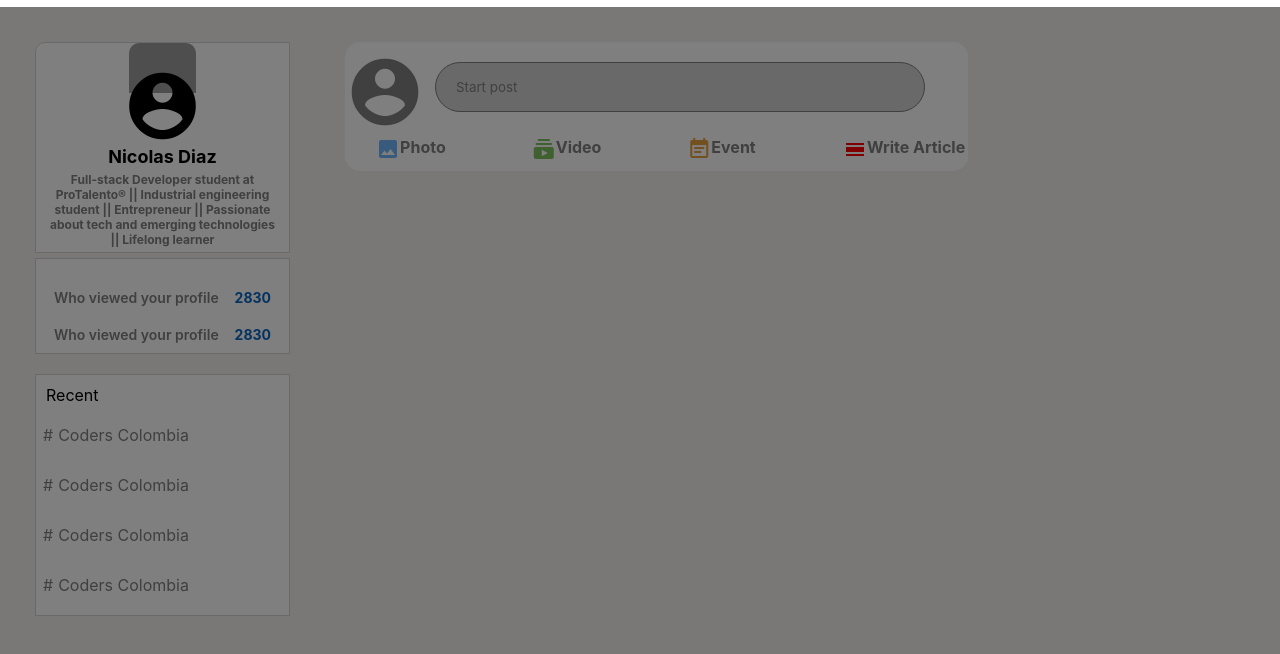
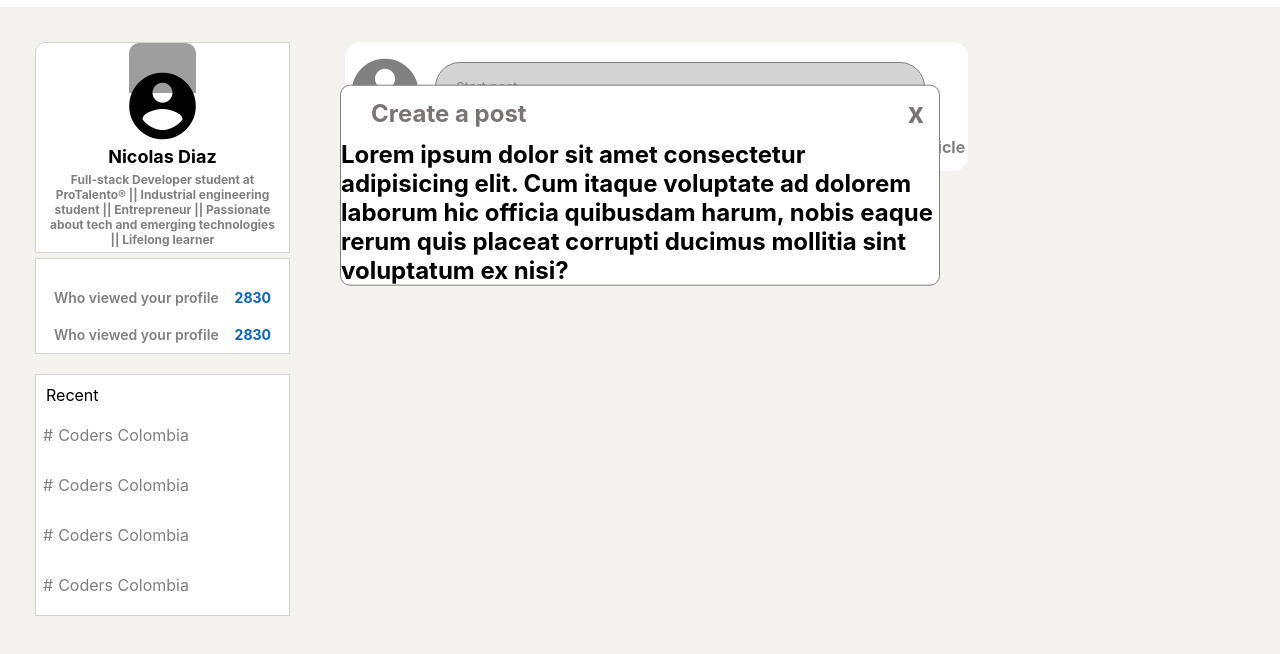
Before and after one commit to Nicolascoding27/LinkeindSimulator, a plain HTML site: page index.html in a window 1280 px wide. Shown: the part 54-708 px from the top of the page. Drawn offline with Linux system fonts and the light colour scheme; grey boxes are pictures that could not be loaded.

Commit message:
styles to the create post widget added

```diff
--- a/__header.scss
+++ b/__header.scss
@@ -3,7 +3,7 @@
     flex-direction: row;
     width: 100%;
     position:sticky;
-    z-index:999;
+    z-index:998;
     background-color: white;
     justify-content: space-evenly;
     padding: 10px;
--- a/__post.scss
+++ b/__post.scss
@@ -7,20 +7,26 @@
     border: 1px solid gray;
     z-index: 1000;
     background-color: white;
-    width: 500px;
+    width: 600px;
     max-width: 80%;
+    transition: all 0.2s;
     .post_header{
         padding:10PX 15PX;
         display: flex ;
         justify-content: space-between;
-        align-items:center;
-        border-bottom: 1px solid black;
+        align-items:center;;
+        .post_header_title{
+            color: $fonts;
+            font-size: 16px;
+            padding-left: 15px;
+        }
         .post_header_closeButton{
             cursor: pointer;
             border: none;
             outline: none;
             background: none;
-            font-size: 1.25rem;
+            font-size: 1.75rem;
+            color:$fonts;
             font-weight: bold;
         }
     }
@@ -30,7 +36,7 @@
 }
 #overlay{
     position: fixed;
-    // opacity: 0;
+    opacity: 0;
     top: 0;
     left: 0;;
     right: 0;
@@ -42,4 +48,5 @@
 #overlay.active{
     opacity: 1;
     pointer-events: all;
+    z-index: 999;
 }
--- a/__variables.scss
+++ b/__variables.scss
@@ -1 +1,2 @@
 $border:1px solid lightgray;
+$fonts:#7a7575;
--- a/index.html
+++ b/index.html
@@ -137,12 +137,12 @@
     </section>
       <!-- Write a post  page
        -->
-      <div class="post" id="post">
+      <div class="post active" id="post">
         <div class="post_header">
             <div class="post_header_title">
-              <h2>This is an example to create an effient example</h2>
+              <h2>Create a post</h2>
             </div>
-            <button data-close-buttton class="post_header_closeButton">X</button>
+            <button data-close-button class="post_header_closeButton">x</button>
         </div>
           <div class="post_body">
             <h2>Lorem ipsum dolor sit amet consectetur adipisicing elit. Cum itaque voluptate ad dolorem laborum hic officia quibusdam harum, nobis eaque rerum quis placeat corrupti ducimus mollitia sint voluptatum ex nisi?</h2>
```
Also changed, not shown: style.css, 1 other file.
